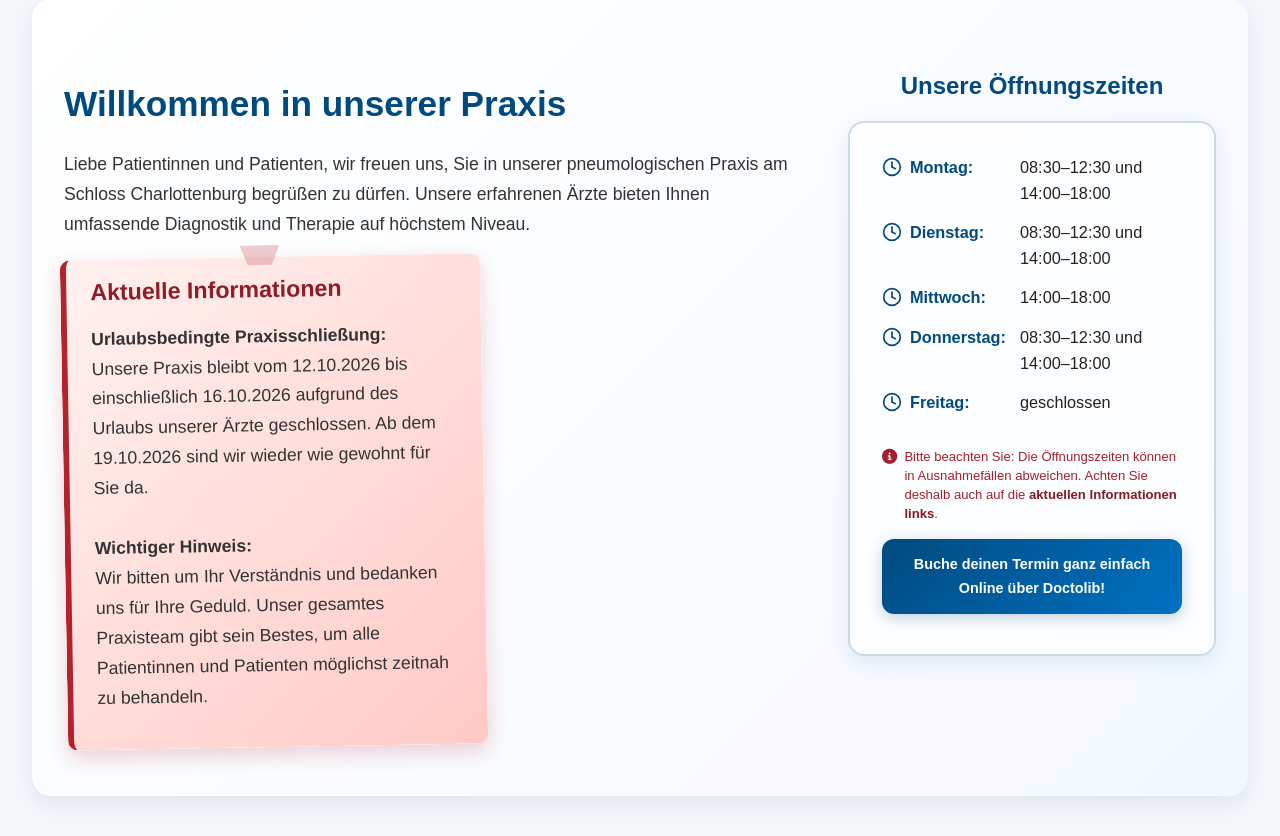
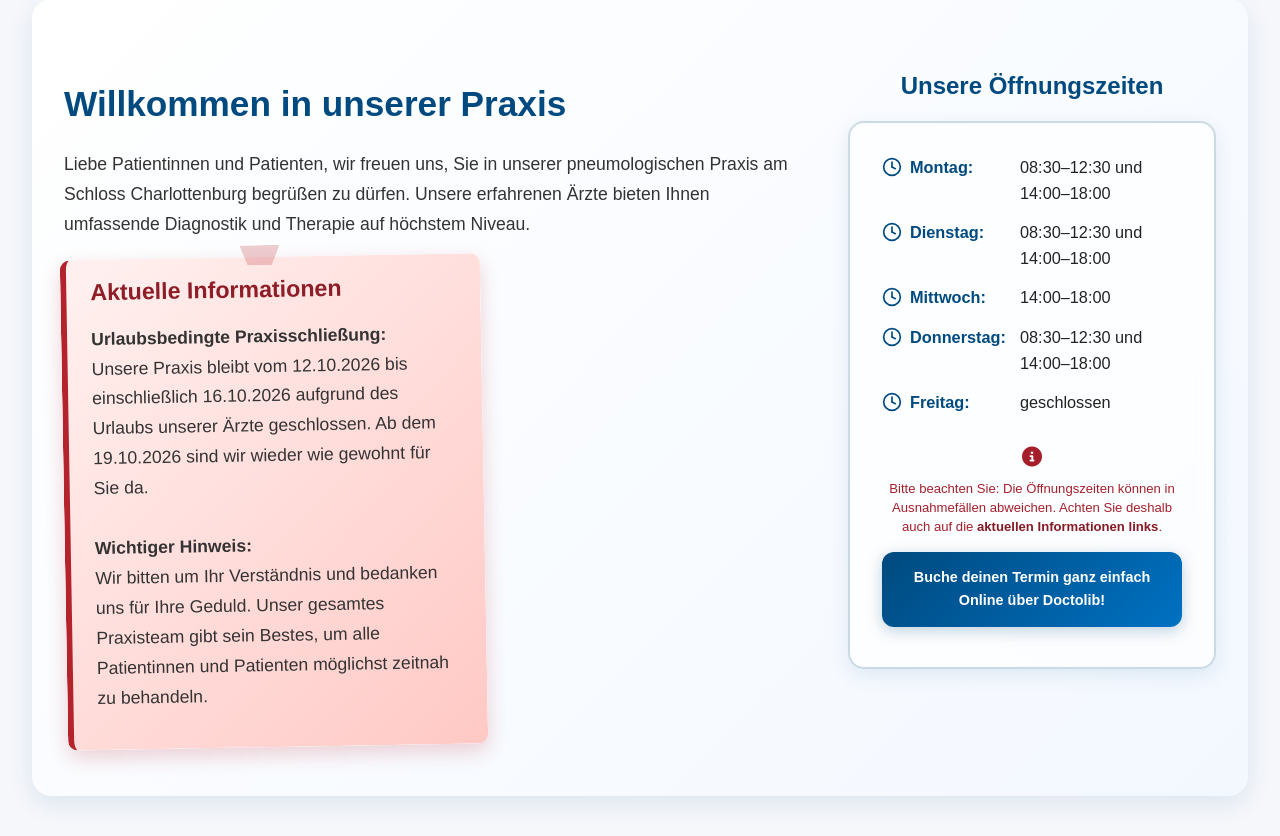
Before and after one commit to Samantha-JosephineTrebus/Praxis, a PHP site: page / in a window 1280 px wide. Shown: the part 137-973 px from the top of the page. Run offline with PHP 8.4, Linux system fonts and the light colour scheme.

Commit message:
info top

```diff
--- a/index.php
+++ b/index.php
@@ -590,7 +590,7 @@ $note = getNote();
             ?>
             </table>
             <p class="hours-info-note">
-              <i class="fa-solid fa-circle-info" aria-hidden="true"></i>
+              <i class="fa-solid fa-circle-info"></i>
               <span>Bitte beachten Sie: Die Öffnungszeiten können in Ausnahmefällen abweichen. Achten Sie deshalb auch auf die <strong>aktuellen Informationen links</strong>.</span>
             </p>
             <p><a
--- a/public/style.css
+++ b/public/style.css
@@ -624,24 +624,30 @@ nav a.active {
 
 .hours-info-note {
   display: flex;
-  align-items: flex-start;
-  gap: 0.45rem;
+  flex-direction: column;
+  align-items: center;
+  gap: 0.25rem;
   max-width: 450px;
-  margin: 0.85rem 0 0;
+  margin: 0 0 0;
   color: #a51f2b;
   font-size: 0.82rem;
   line-height: 1.45;
-  text-align: left;
+  text-align: center;
 }
 
 .hours-info-note i {
-  flex: 0 0 auto;
-  margin-top: 0.15rem;
-  font-size: 0.95rem;
+  font-size: 20px;
+  margin-bottom: 0.5rem;
 }
 
 .hours-info-note strong {
   color: #861923;
+}
+
+@media (min-width: 1151px) {
+  .hours-info-note span {
+    max-width: 380px;
+  }
 }
 
 .intro-section .hours-card {
```
